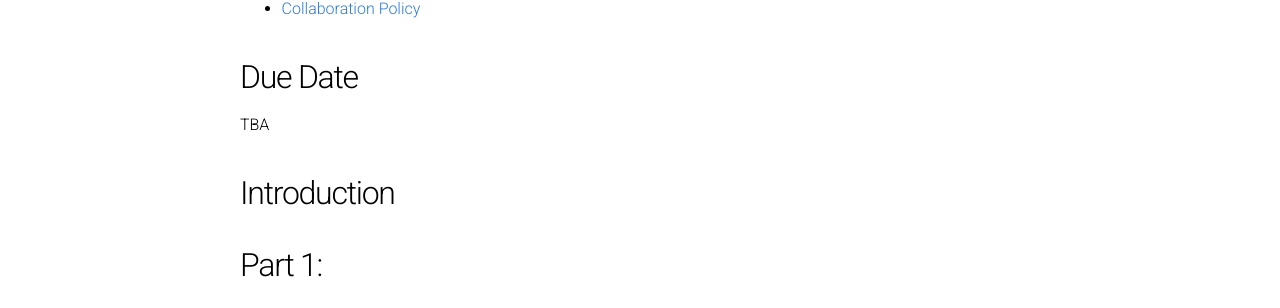
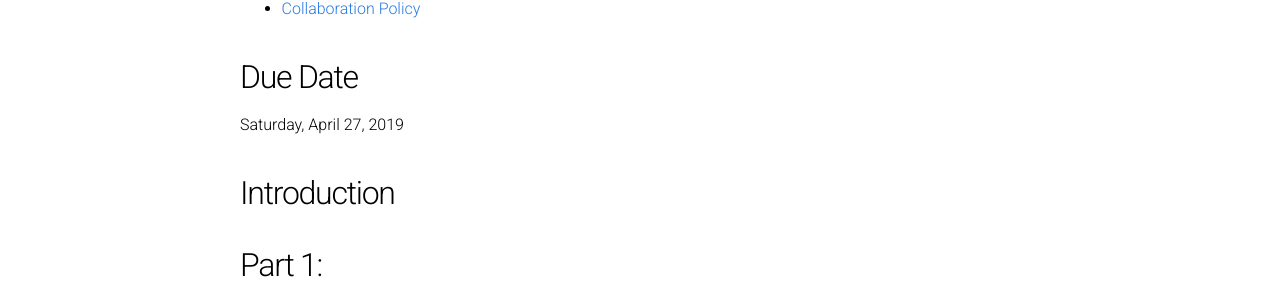
Before and after one commit to cmsc426spring2019/cmsc426spring2019.github.io, a Jekyll site: the page built from hw3.md, in a window 1280 px wide. Shown: the part 386-694 px from the top of the page. Built offline with Jekyll 4.4.1, drawn with Linux system fonts in a browser that asks for light colours.

Commit message:
Update hw3.md

```diff
--- a/hw3.md
+++ b/hw3.md
@@ -17,7 +17,7 @@ Table of Contents:
 
 <a name='due'></a>
 ## Due Date
-TBA
+Saturday, April 27, 2019
 
 <a name='intro'></a>
 ## Introduction
```
